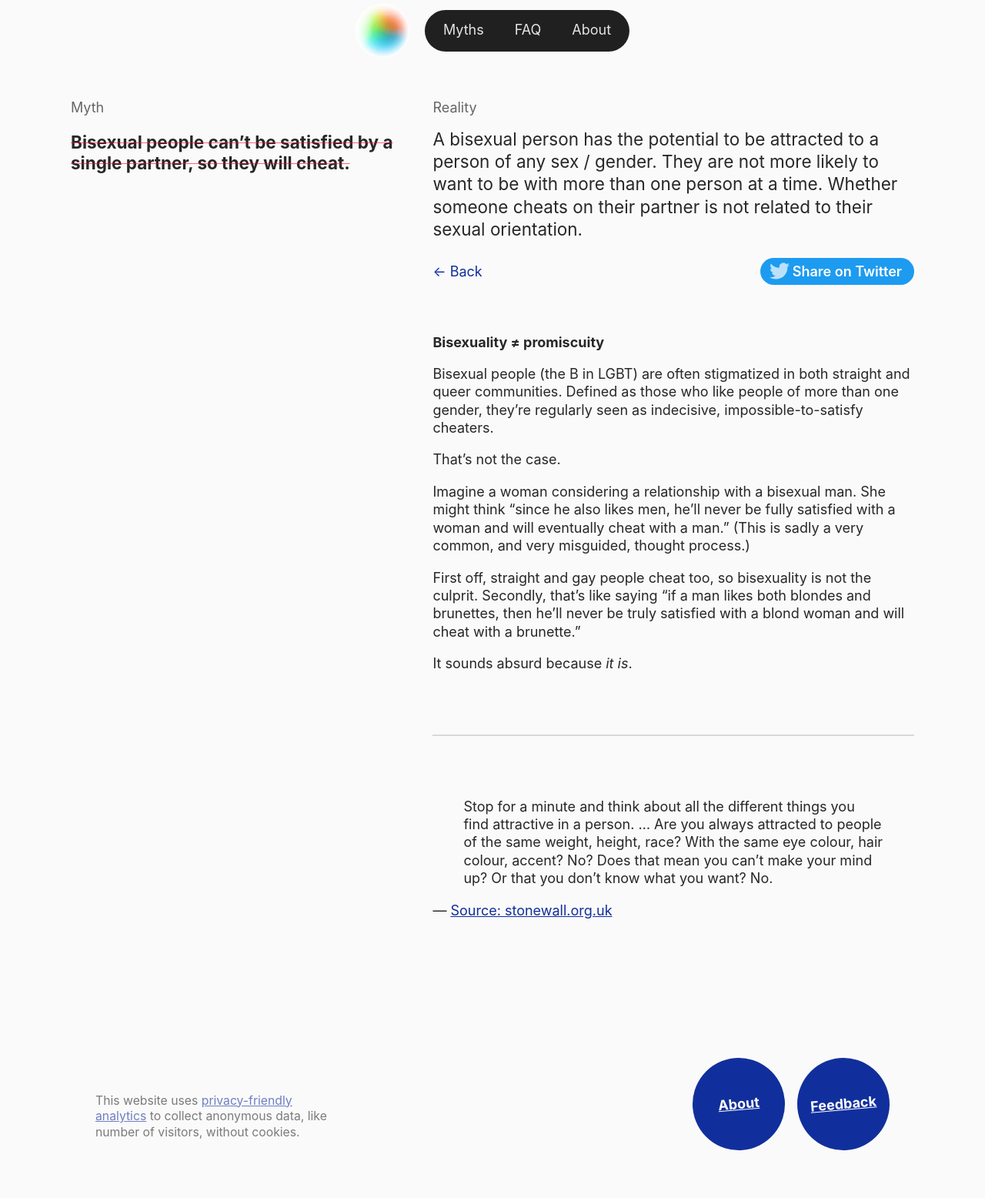
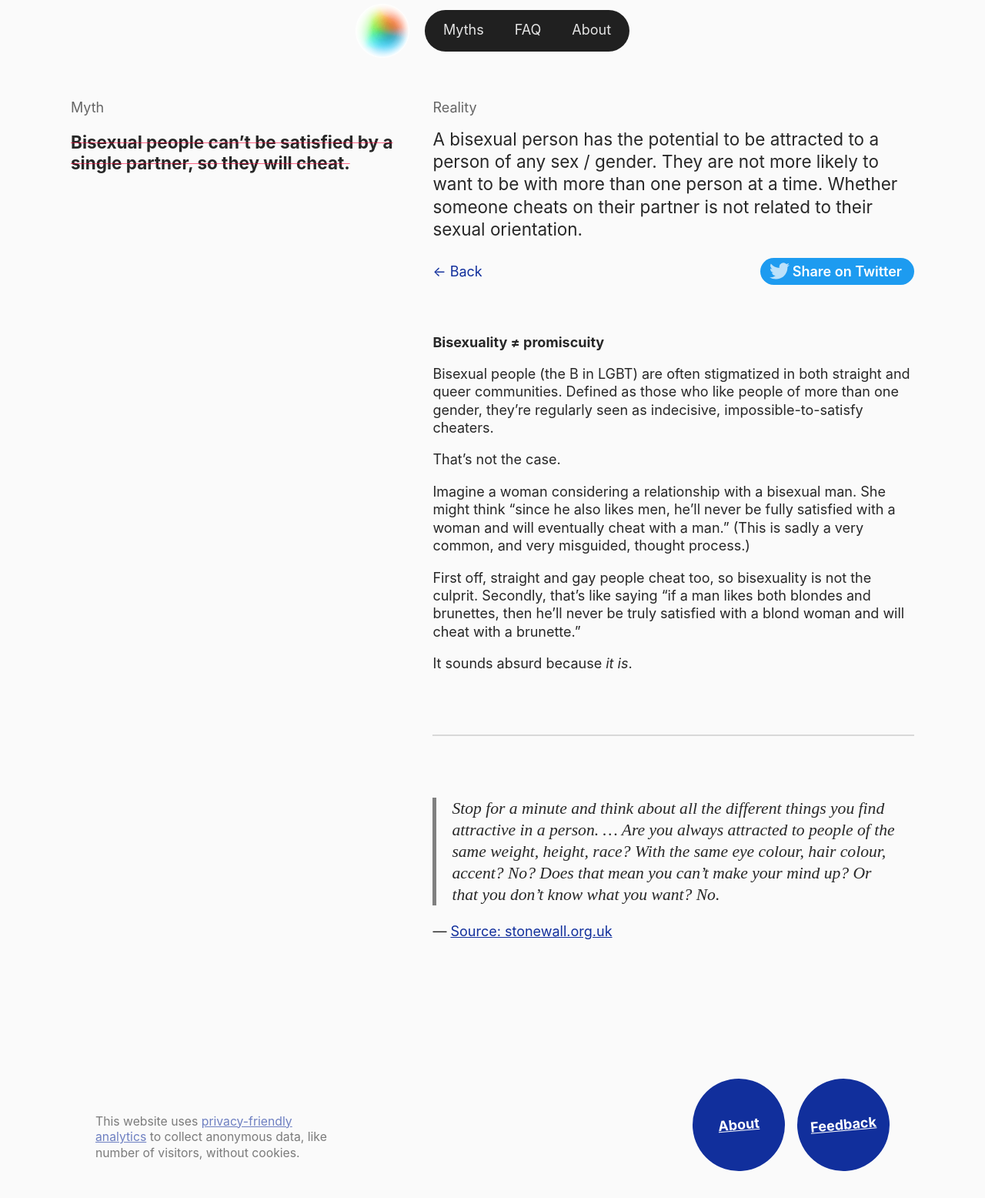
Before and after one commit to anna-filou/LGBTmyths.com, a Jekyll site: the page built from _myths/bi-cheat.md, in a window 1280 px wide. Shown: the whole page at 77% size. Built offline with Jekyll 4.4.1, drawn with Linux system fonts in a browser that asks for light colours; before the commit the page ends 1529 px from its top, so only the background shows below that.

Commit message:
Update style.scss
blockquote

```diff
--- a/assets/css/style.scss
+++ b/assets/css/style.scss
@@ -262,8 +262,13 @@ article {
     }
 }
 
-.quote {
+.quote, blockquote {
     font-family: 'Segoe Print', 'Bradley Hand', Chilanka, TSCu_Comic, casual, cursive;
+    border-left: 5px solid gray;
+    margin: 0;
+    padding: 0px 20px;
+    font-style: italic;
+    font-size: 1.2em;
 }
 
 /* SMALL SCREEN */
```
